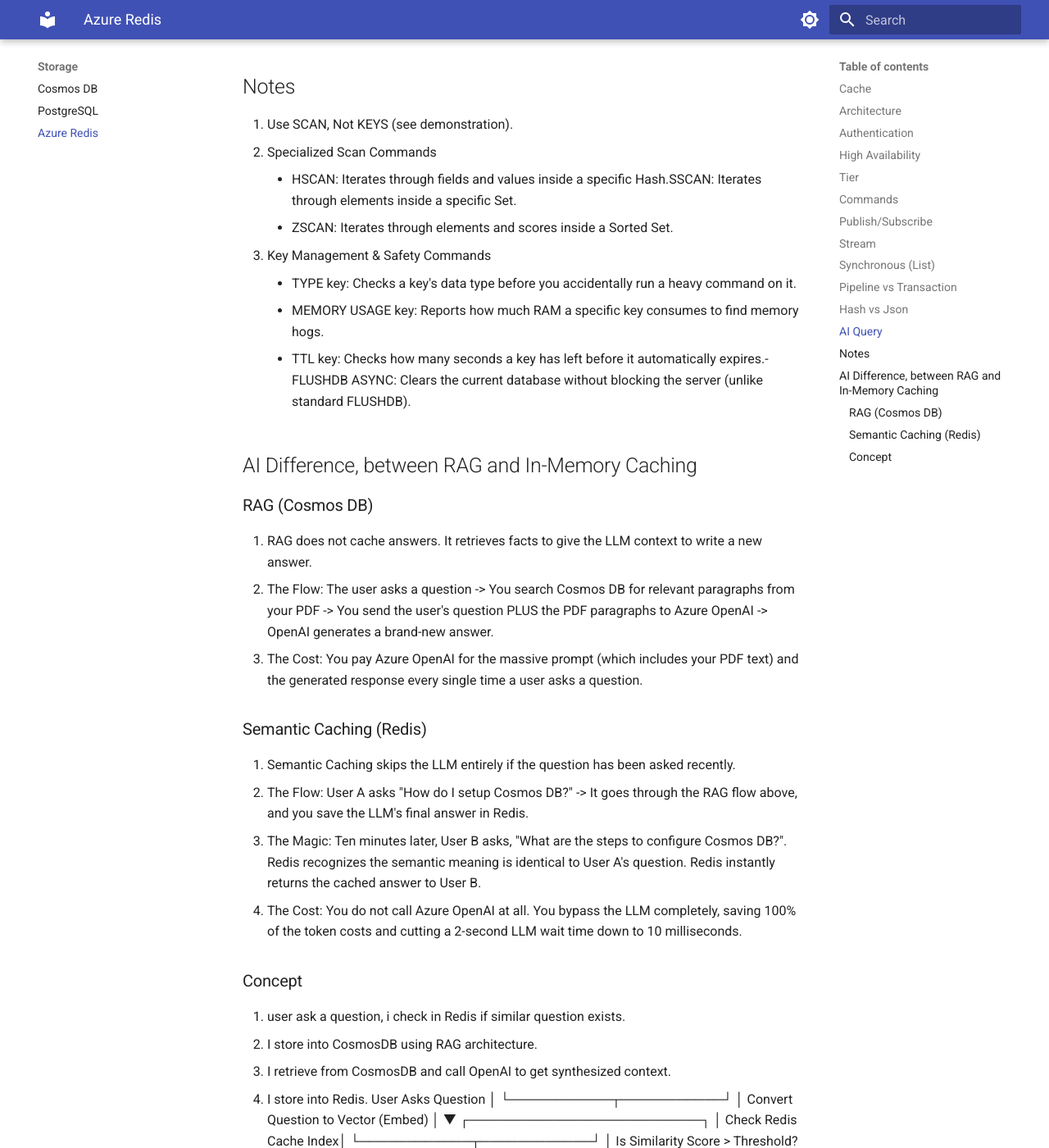
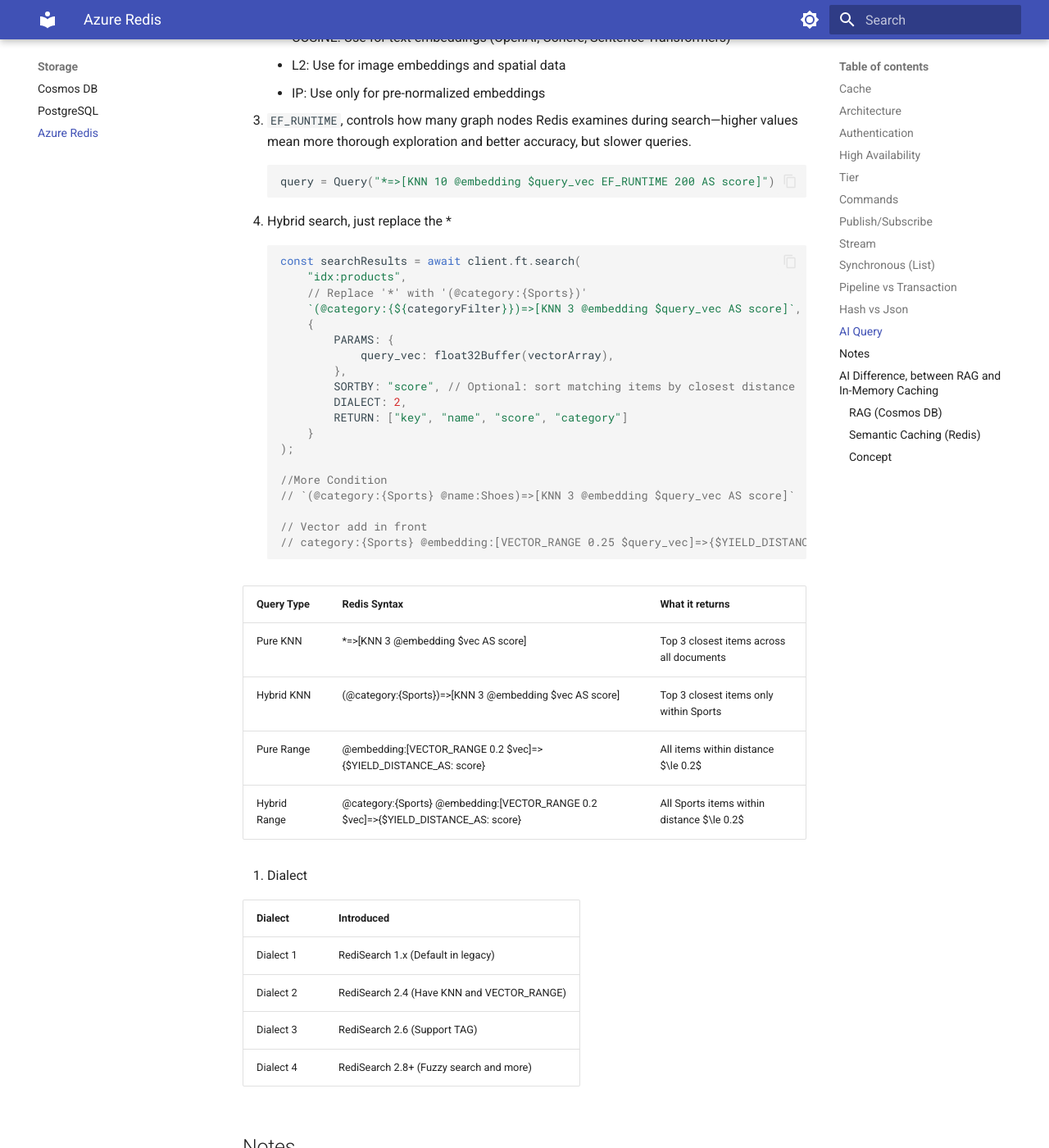
Before and after one commit to yoonghan/AI-Cloud-Developer, an MkDocs documentation site: the page built from docs/Storage/Redis.md, in a window 1280 px wide and 1400 px high, scrolled down 9121 px. Shown: the whole window at 82% size. Built offline with MkDocs 1.6.1 and Material for MkDocs 9.7.7, drawn with Linux system fonts in a browser that asks for light colours; some of the changed text lies outside the part shown.

Commit message:
Update redis docs.

````diff
--- a/docs/Storage/Redis.md
+++ b/docs/Storage/Redis.md
@@ -274,13 +274,24 @@
     .dialect(2)
 )
 
+// return top 3 results.
 hybrid_query = Query(
     "@category:{documentation}=>[KNN 3 @embedding $query_vec AS score]"
 ).return_fields("title", "category", "score").sort_by("score").dialect(2)
 
-range_query = Query(
-    "@embedding:[VECTOR_RANGE 0.2 $query_vec]=>{$YIELD_DISTANCE_AS: score}"
-).return_fields("title", "score").sort_by("score").dialect(2)
+//Give me all products that are at least 80% similar, no matter how many matches exist."
+const searchResults = await client.ft.search(
+    "idx:products",
+    "@embedding:[VECTOR_RANGE 0.25 $query_vec]=>{$YIELD_DISTANCE_AS: score}",
+    {
+        PARAMS: {
+            query_vec: float32Buffer(vectorArray),
+        },
+        SORTBY: "score", // Optional: sort matching items by closest distance
+        DIALECT: 2,
+        RETURN: ["key", "name", "score", "category"]
+    }
+);
 ```
 2. Distance metrics
     - COSINE: Use for text embeddings (OpenAI, Cohere, Sentence Transformers)
@@ -290,6 +301,47 @@
 ```python
 query = Query("*=>[KNN 10 @embedding $query_vec EF_RUNTIME 200 AS score]")
 ```
+4. Hybrid search, just replace the *
+```javascript
+const searchResults = await client.ft.search(
+    "idx:products",
+    // Replace '*' with '(@category:{Sports})'
+    `(@category:{${categoryFilter}})=>[KNN 3 @embedding $query_vec AS score]`,
+    {
+        PARAMS: {
+            query_vec: float32Buffer(vectorArray),
+        },
+        SORTBY: "score", // Optional: sort matching items by closest distance
+        DIALECT: 2,
+        RETURN: ["key", "name", "score", "category"]
+    }
+);
+
+//More Condition
+// `(@category:{Sports} @name:Shoes)=>[KNN 3 @embedding $query_vec AS score]`
+
+// Vector add in front
+// category:{Sports} @embedding:[VECTOR_RANGE 0.25 $query_vec]=>{$YIELD_DISTANCE_AS: score}
+```
+
+
+Query Type | Redis Syntax | What it returns
+---|---|---
+Pure KNN | *=>[KNN 3 @embedding $vec AS score] | Top 3 closest items across all documents
+Hybrid KNN | (@category:{Sports})=>[KNN 3 @embedding $vec AS score] | Top 3 closest items only within Sports
+Pure Range | @embedding:[VECTOR_RANGE 0.2 $vec]=>{$YIELD_DISTANCE_AS: score} | All items within distance $\le 0.2$
+Hybrid Range | @category:{Sports} @embedding:[VECTOR_RANGE 0.2 $vec]=>{$YIELD_DISTANCE_AS: score} | All Sports items within distance $\le 0.2$
+
+6. Dialect
+
+Dialect | Introduced
+---|---
+Dialect 1 | RediSearch 1.x (Default in legacy)
+Dialect 2 | RediSearch 2.4 (Have KNN and VECTOR_RANGE)
+Dialect 3 | RediSearch 2.6 (Support TAG)
+Dialect 4 | RediSearch 2.8+ (Fuzzy search and more)
+
+
 
 ## Notes
 1. Use SCAN, Not KEYS (see demonstration).
````
